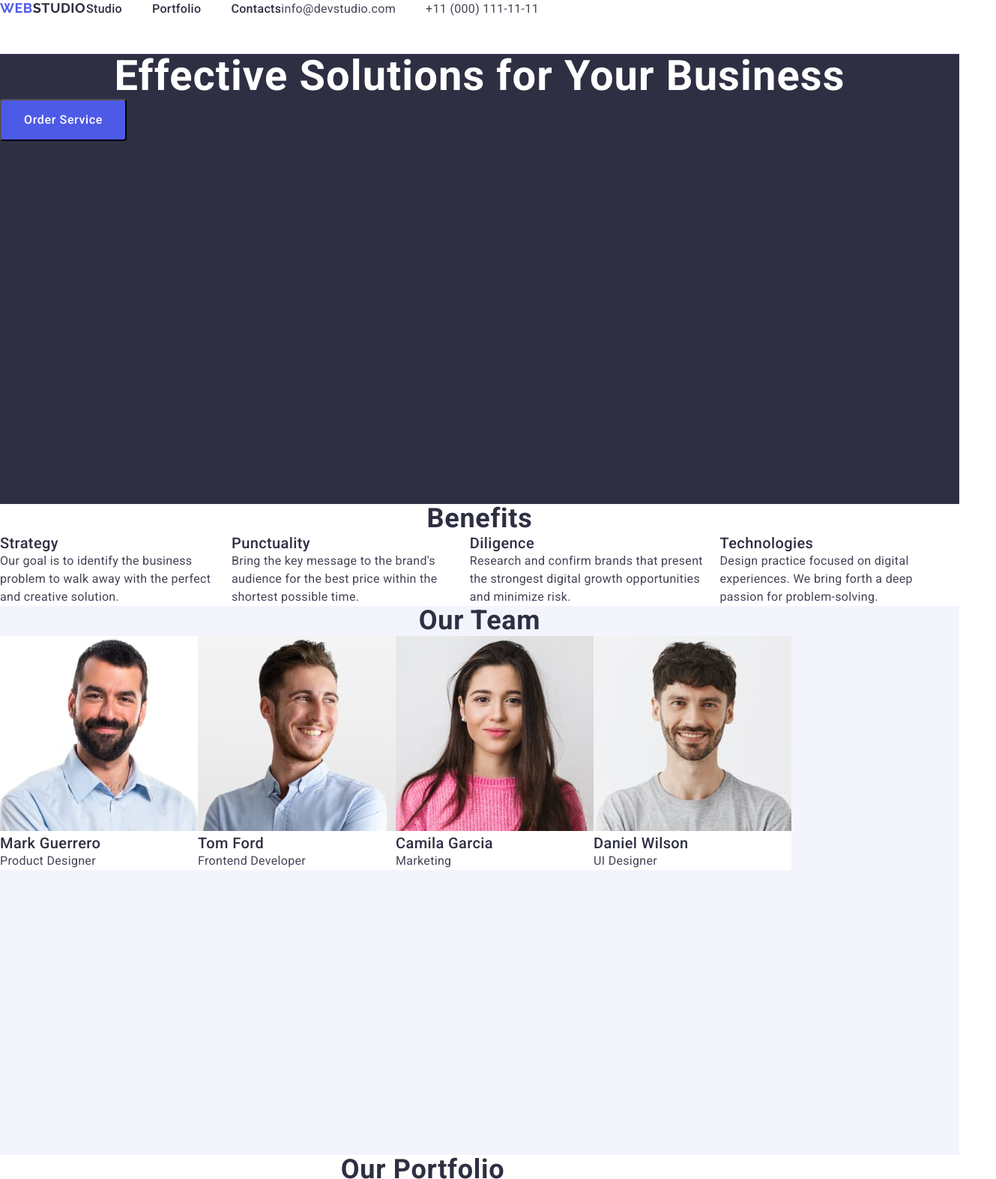
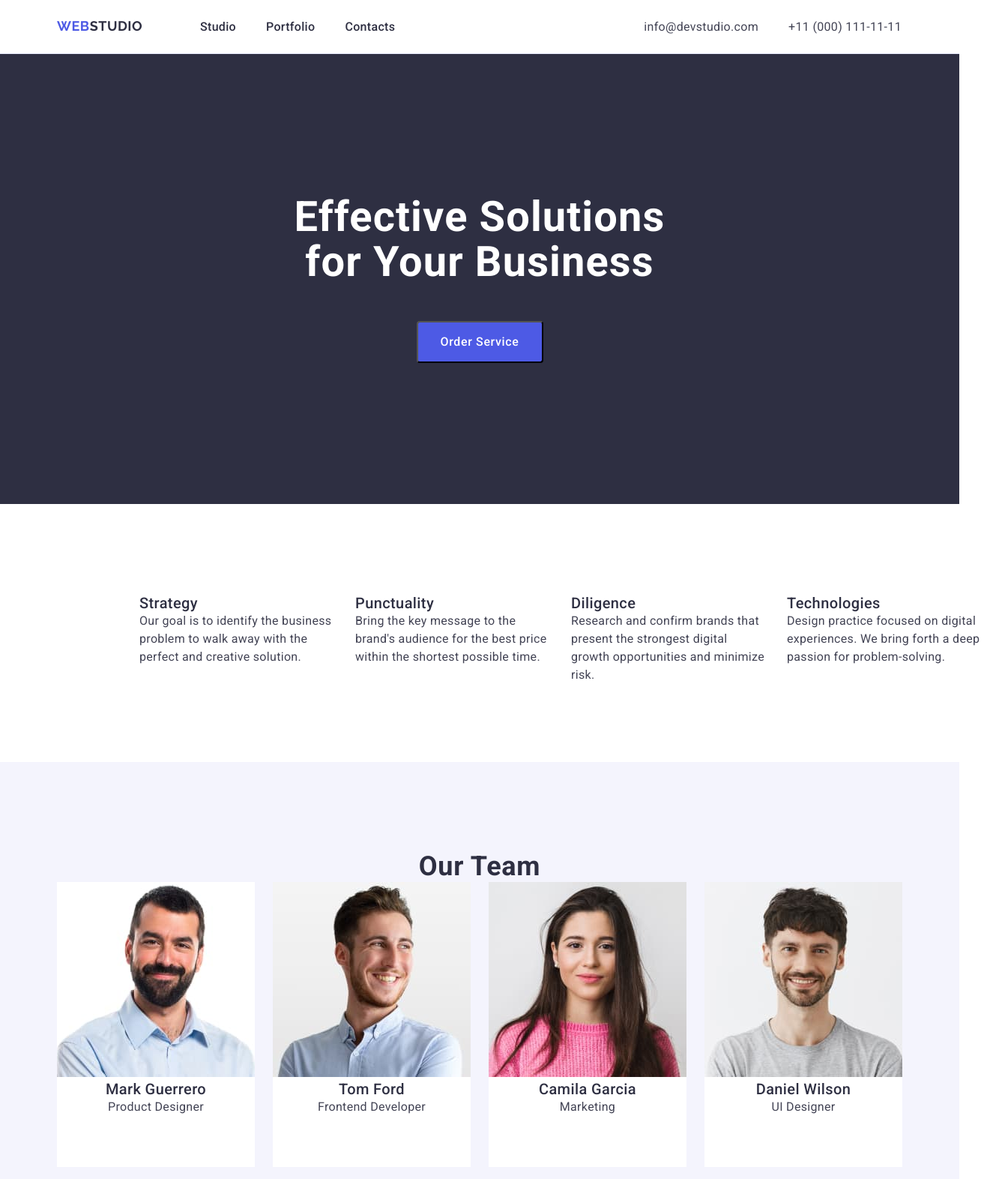
Before and after one commit to Yeromin1/goit-markup-hw-03, a plain HTML site: page index.html in a window 1280 px wide. Shown: the top 1572 px of the page at 75% size, 1329 px wide, since content can reach past the window. Drawn offline with nearby package versions, Linux system fonts and the light colour scheme.

Commit message:
hw-03-28

```diff
--- a/css/styles.css
+++ b/css/styles.css
@@ -49,6 +49,44 @@ h2 {
   color: #2E2F42;
 }
 
+.benefits {
+  position: absolute;
+  width: 1px;
+  height: 1px;
+  margin: -1px;
+  border: 0;
+  padding: 0;
+  white-space: nowrap;
+  overflow: hidden;
+}
+
+
+/*-----------header------------*/
+
+.header {
+  height: 72px;
+  border-bottom: 1px solid #e7e9fc;
+}
+
+.container-header {
+  display: flex;
+  width: 1158px;
+  padding: 0 15px;
+  margin: auto;
+}
+
+.logo-page-nav {
+  display: flex;
+}
+
+.logo {
+  display: flex;
+  width: 115px;
+  height: 24px;
+  margin: 24px 0;
+
+}
+
 .logo-link {
   font-family: "Raleway", sans-serif;
   font-size: 18px;
@@ -64,33 +102,13 @@ h2 {
   color: #2e2f42;
 }
 
-.logo {
-  display: flex;
-  width: 115px;
-  height: 24px;
-}
-
 .page-nav {
   display: flex;
   align-items: flex-start;
   justify-content: flex-start;
   flex-direction: row;
   gap: 40px;
-}
-
-.logo-page-nav {
-  display: flex;
-}
-
-.contacts .page-address {
-  display: flex;
-  gap: 40px;
-}
-
-.container-header {
-  display: flex;
-  height: 72px;
-  border-bottom: 1px solid #e7e9fc;
+  margin: 24px 332px 24px 76px;
 }
 
 .page-nav .link {
@@ -102,6 +120,16 @@ h2 {
   text-decoration: none;
 }
 
+.contacts {
+  font-style: normal;
+}
+
+.page-address {
+  display: flex;
+  gap: 40px;
+  margin: 24px 0;
+}
+
 .page-address .link {
   font-size: 16px;
   line-height: 1.5;
@@ -110,13 +138,28 @@ h2 {
   text-decoration: none;
 }
 
-.contacts {
-  font-style: normal;
+
+/*-------section-1---------*/
+
+.container-section-one {
+  background-color: #2E2F42;
+  height: 600px;
 }
 
 .container-title-one {
-  background-color: #2E2F42;
+  display: flex;
+  gap: 48px;
+  flex-direction: column;
+  width: 1158px;
   height: 600px;
+  padding: 0 15px;
+  margin: auto;
+}
+
+.title-one {
+  width: 496px;
+  height: 120px;
+  margin: 188px auto 0;
 }
 
 .container-section-one .button {
@@ -130,9 +173,38 @@ h2 {
   border-radius: 4px;
   width: 169px;
   height: 56px;
+  margin: 0 auto;
 }
 
-.guality-list .title {
+
+/*-------section-2---------*/
+
+.container-section-two {
+  height: 344px;
+  padding: 120px 156px;
+}
+
+.container-benefits {
+  width: 1158px;
+  height: 344px;
+  padding: 0 15px;
+  margin: auto;
+}
+
+.guality-list {
+  display: flex;
+  gap: 24px;
+  width: 1158px;
+  height: 104px;
+  padding: 0 15px;
+}
+
+.benefits-list {
+  width: 264px;
+  height: 104px;
+}
+
+.benefits-list .title {
   font-size: 20px;
   font-weight: 500;
   line-height: 1.2;
@@ -140,14 +212,45 @@ h2 {
   color: #2E2F42;
 }
 
-.guality-list .text {
+.benefits-list .text {
   font-size: 16px;
   line-height: 1.5;
   letter-spacing: 0.02em;
   color: #434455;
   }
 
-.team-list .name {
+
+/*-------section-3---------*/
+
+.container-team {
+  background-color: #F4F4FD;
+  height: 732px;
+  padding-top: 120px;
+}
+
+.container-our-team {
+  width: 1158px;
+  height: 732px;
+  padding: 0 15px;
+  margin: auto;
+}
+
+.our-team {
+}
+
+.team-list {
+  display: flex;
+  text-align: center;
+  gap: 24px;
+  width: 264px;
+  height: 380px;
+}
+
+.team-list .team {
+  background-color: #FFFFFF;
+  }
+
+.team .name {
   font-size: 20px;
   font-weight: 500;
   line-height: 1.2;
@@ -155,23 +258,38 @@ h2 {
     color: #2E2F42;
   }
 
-.team-list .speciality {
+  .team .speciality {
     font-size: 16px;
     line-height: 1.5;
     letter-spacing: 0.02em;
       color: #434455;
     }
 
-.container-team {
-  background-color: #F4F4FD;
-  height: 732px;
+
+/*-------section-4---------*/
+
+.container-portfolio {
+  width: 1158px;
+  height: 1000px;
 }
 
-.team-list .team {
-  background-color: #FFFFFF;
+.container-our-portfolio {
 }
 
-.portfolio-list .title {
+.our-portfolio {
+}
+
+.portfolio-list {
+}
+
+.container-portfolio-one {
+  display: flex;
+}
+
+.portfolio {
+}
+
+.portfolio .title {
   font-size: 20px;
   font-weight: 500;
   line-height: 1.2;
@@ -179,27 +297,40 @@ h2 {
   color: #2E2F42;
 }
 
-.portfolio-list .text {
+.portfolio .text {
   font-size: 16px;
   line-height: 1.5;
   letter-spacing: 0.02em;
   color: #434455;
 }
 
+.container-portfolio-two {
+  display: flex;
+}
+
+
+/*----------footer-----------*/
+
+.container-footer {
+  background-color: #2E2F42;
+  height: 312px;
+}
+
+.container-logo-text {
+}
+
+.logo-link {
+}
+
 .logo-accent-footer {
   color: #F4F4FD;
 }
 
-.container-footer .footer-text {
+.footer-text {
   font-size: 16px;
   line-height: 1.5;
   letter-spacing: 0.02em;
   color: #F4F4FD;
-}
-
-.container-footer {
-  background-color: #2E2F42;
-  height: 312px;
 }
 
 .link:hover,
@@ -211,21 +342,3 @@ h2 {
 .button:focus {
   background-color: #404BBF;
 }
-
-.guality-list {
-  display: flex;
-}
-
-.team-list {
-  display: flex;
-}
-
-.container-portfolio-one,
-.container-portfolio-two {
-  display: flex;
-}
-
-.container-portfolio {
-  width: 1128px;
-  height: 1000px;
-}
--- a/index.html
+++ b/index.html
@@ -57,33 +57,33 @@
         </section>
 
         <!--section 2-->
-        <section>
+        <section class="container-section-two">
             <div class="container-benefits">
                 <h2 class="benefits">Benefits</h2>
 
                 <ul class="guality-list">
-                    <li>
+                    <li class="benefits-list">
                         <h3 class="title">Strategy</h3>
 
                         <p class="text">
                             Our goal is to identify the business problem to walk away with the perfect and creative solution.
                         </p>
                     </li>
-                    <li>
+                    <li class="benefits-list">
                         <h3 class="title">Punctuality</h3>
 
                         <p class="text">
                             Bring the key message to the brand's audience for the best price within the shortest possible time.
                         </p>
                     </li>
-                    <li>
+                    <li class="benefits-list">
                         <h3 class="title">Diligence</h3>
 
                         <p class="text">
                             Research and confirm brands that present the strongest digital growth opportunities and minimize risk.
                         </p>
                     </li>
-                    <li>
+                    <li class="benefits-list">
                         <h3 class="title">Technologies</h3>
 
                         <p class="text">
@@ -96,7 +96,6 @@
 
         <!--section 3-->
         <section class="container-team">
-
             <div class="container-our-team">
                 <h2 class="our-team">Our Team</h2>
                 <!--man's face-->
@@ -156,7 +155,7 @@
 
                 <ul class="portfolio-list">
                     <div class="container-portfolio-one">
-                        <li>
+                        <li class="portfolio">
                             <img
                             src="./images/BankingApp.jpg"
                             alt="Bank App"
@@ -167,7 +166,7 @@
                             <p class="text">App</p>
                         </li>
 
-                        <li>
+                        <li class="portfolio">
                             <img
                             src="./images/CashlessPayment.jpg"
                             alt="telephone and payment terminal"
@@ -178,7 +177,7 @@
                             <p class="text">Marketing</p>
                         </li>
 
-                        <li>
+                        <li class="portfolio">
                             <img
                             src="./images/MeditaionApp.jpg"
                             alt="phone and laptop"
@@ -191,7 +190,7 @@
                     </div>
 
                     <div class="container-portfolio-two">
-                        <li>
+                        <li class="portfolio">
                             <img
                             src="./images/TaxiService.jpg"
                             alt="car dashboard and phone"
@@ -202,7 +201,7 @@
                             <p class="text">Marketing</p>
                         </li>
 
-                        <li>
+                        <li class="portfolio">
                             <img
                             src="./images/ScreenIllustrations.jpg"
                             alt="phone wallpaper"
@@ -213,7 +212,7 @@
                             <p class="text">Design</p>
                         </li>
 
-                        <li>
+                        <li class="portfolio">
                             <img
                             src="./images/OnlineCourses.jpg"
                             alt="smiling girl"
```
Lines whose indentation alone changed are shown as unchanged.
